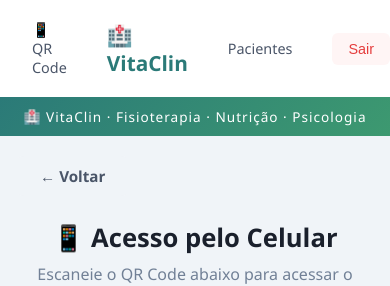
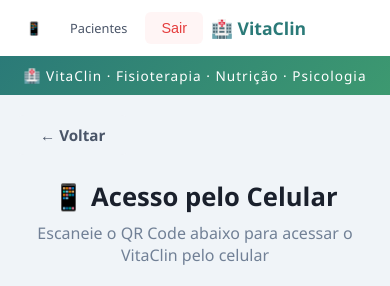
Before and after one commit to helonogueira/segunda-fase-jr, a Django app: page /pacientes/qrcode/ in a window 390 px wide. Shown: the top 286 px of the page. Run offline with Django 5.2, Linux system fonts and the light colour scheme; the visitor is signed in with stand-in values (Sample User, id 1).

Commit message:
testando tamanho do QRcode na barra superior do celular

```diff
--- a/static/css/style.css
+++ b/static/css/style.css
@@ -347,11 +347,25 @@ textarea { resize: vertical; min-height: 80px; }
 
 /* RESPONSIVO: funicona abrindo no celular */
 @media (max-width: 600px) {
-    nav { padding: 12px 16px; }
+    nav {
+        padding: 12px 16px;
+        flex-wrap: wrap;
+        gap: 8px;
+    }
+    .nav-logo {
+        font-size: 1.1rem;
+        order: 1;
+    }
+    nav a {
+        font-size: 0.8rem;
+        padding: 6px 10px;
+    }
+    .nav-qrcode-texto { display: none; }
     main { padding: 0 16px; margin: 20px auto; }
     .cards-grid { grid-template-columns: 1fr; }
     .cabecalho { flex-direction: column; align-items: flex-start; gap: 12px; }
     .login-box { padding: 32px 24px; margin: 16px; }
+    .faixa-boas-vindas { font-size: 0.75rem; }
 }
 
 .form-container {
--- a/templates/pacientes/base.html
+++ b/templates/pacientes/base.html
@@ -9,7 +9,7 @@
 </head>
 <body>
     <nav>
-        <a href="{% url 'qrcode_acesso' %}">📱 QR Code</a>
+        <a href="{% url 'qrcode_acesso' %}">📱 <span class="nav-qrcode-texto">QR Code</span></a>
         <span class="nav-logo">🏥 VitaClin</span>
         <a href="{% url 'lista_pacientes' %}">Pacientes</a>
         <form method="POST" action="/logout/" style="display:inline;">
```
